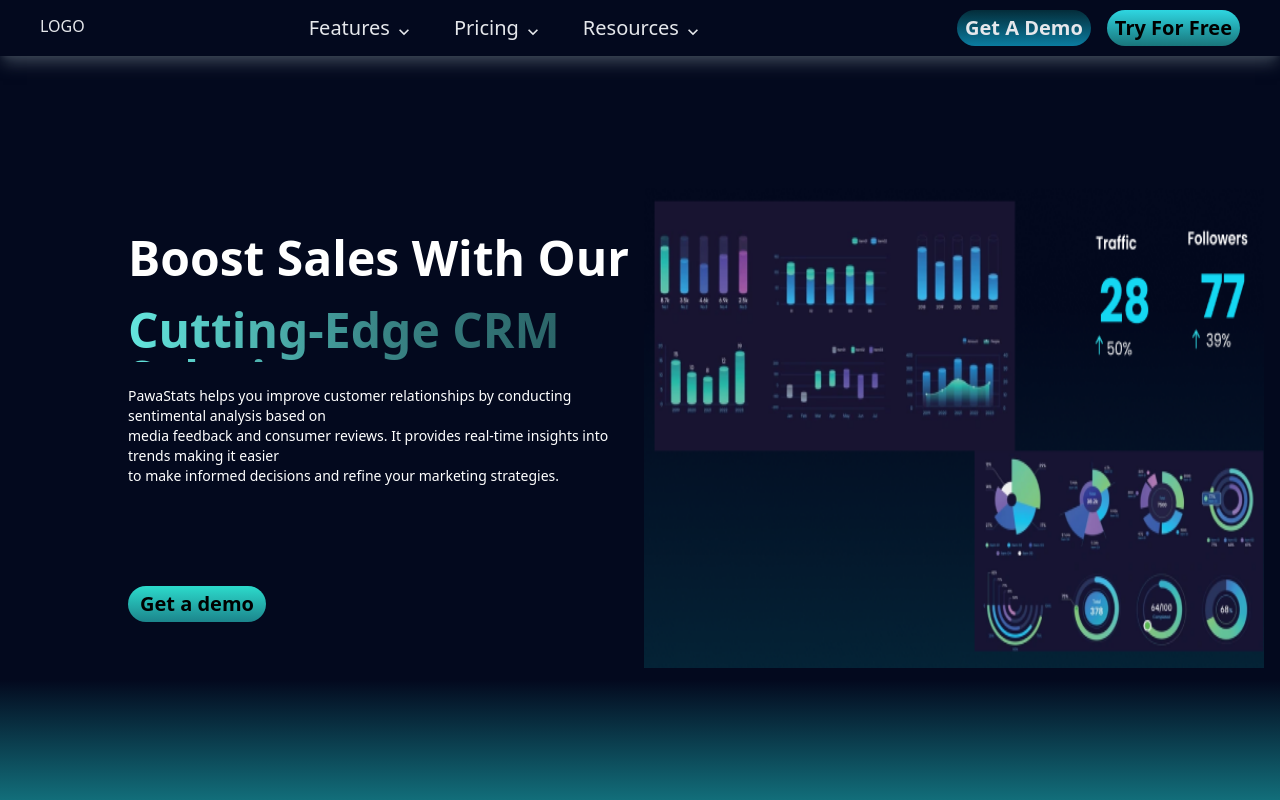
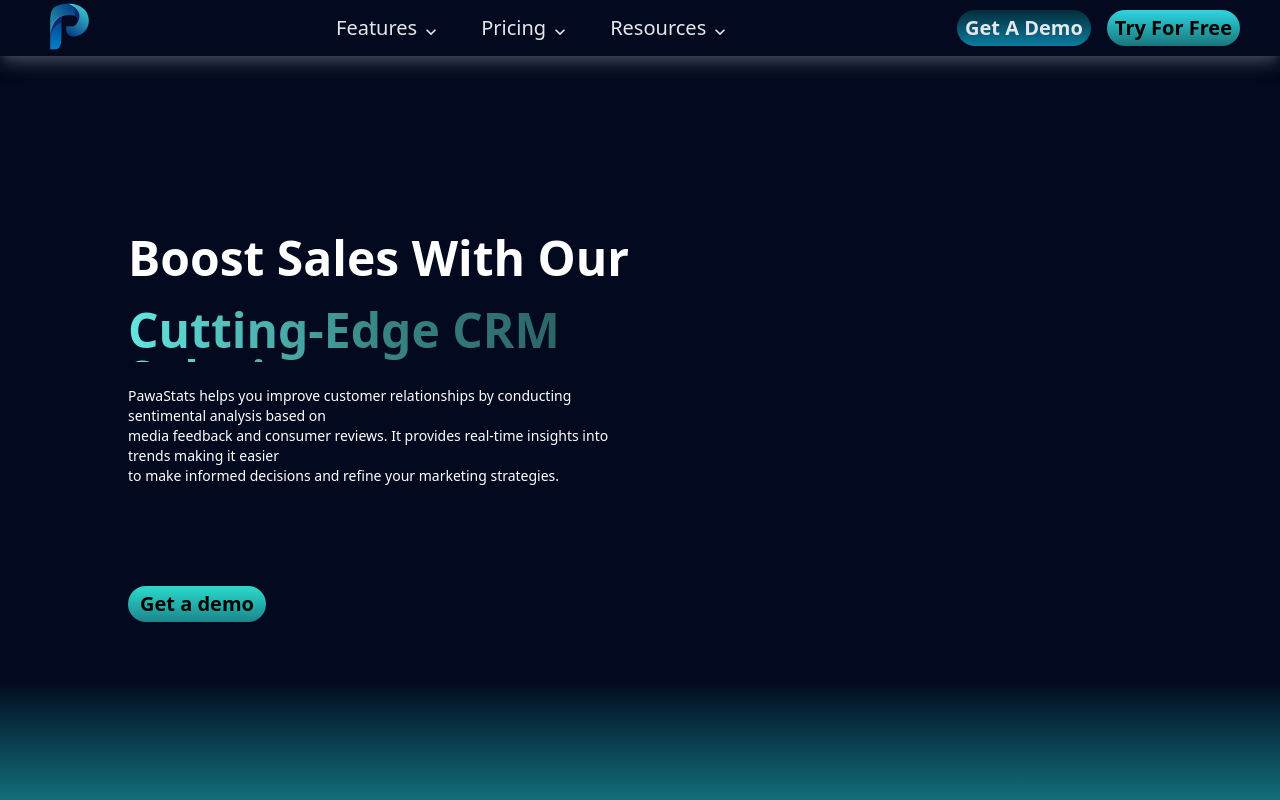
Before and after one commit to Kylapurity/Pawastats_Project, a React (Create React App) app: page / in a window 1280 px wide. Built offline with nearby package versions, Linux system fonts and the light colour scheme.

Commit message:
added a logo to the navbar

```diff
--- a/src/components/Ad.js
+++ b/src/components/Ad.js
@@ -18,7 +18,7 @@
                 </div>
             </div>
             <div className=" flex items-center">
-                <img src="/static/images/stats.png" className="h-[30rem] w-[44rem]"  alt="stats" />
+                {/* <img src="/static/images/stats.png" className="h-[30rem] w-[44rem]"  alt="stats" /> */}
             </div>
         </div>
     )
--- a/src/components/NavBar.js
+++ b/src/components/NavBar.js
@@ -18,8 +18,10 @@
 function NavBar() {
     return (
         <div className="hidden md:flex text-gray-200 px-10 h-14 items-center justify-between  shadow-gray-700 shadow-lg">
-           <div className="flex space-x-56">
-                <span>LOGO</span>
+           <div className="flex items-center space-x-56 ">
+                <div className="">
+                    <img src="/static/images/logo.png" alt="LOGO" />
+                </div>
                 <div className="flex  space-x-10">
                     {
                         navlinks.map((link) => (
```
